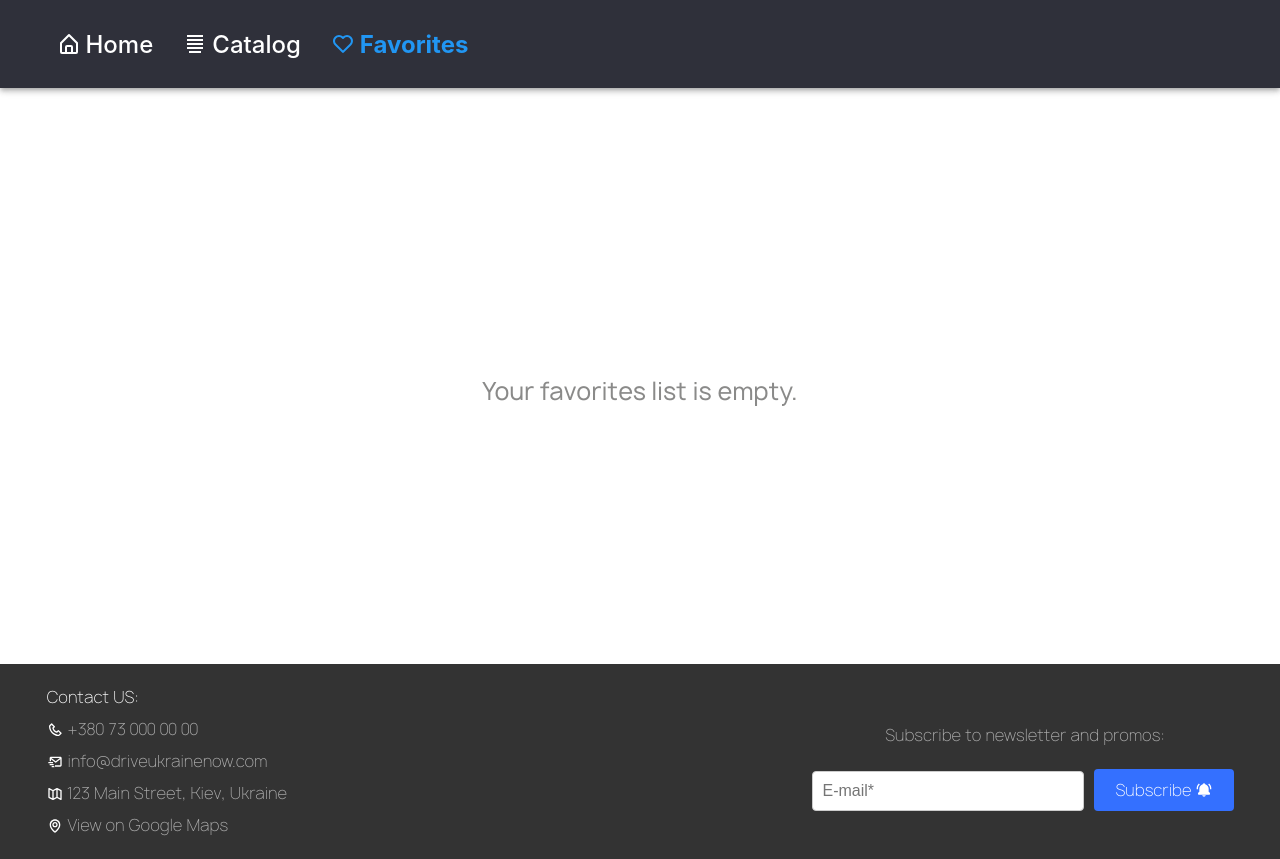
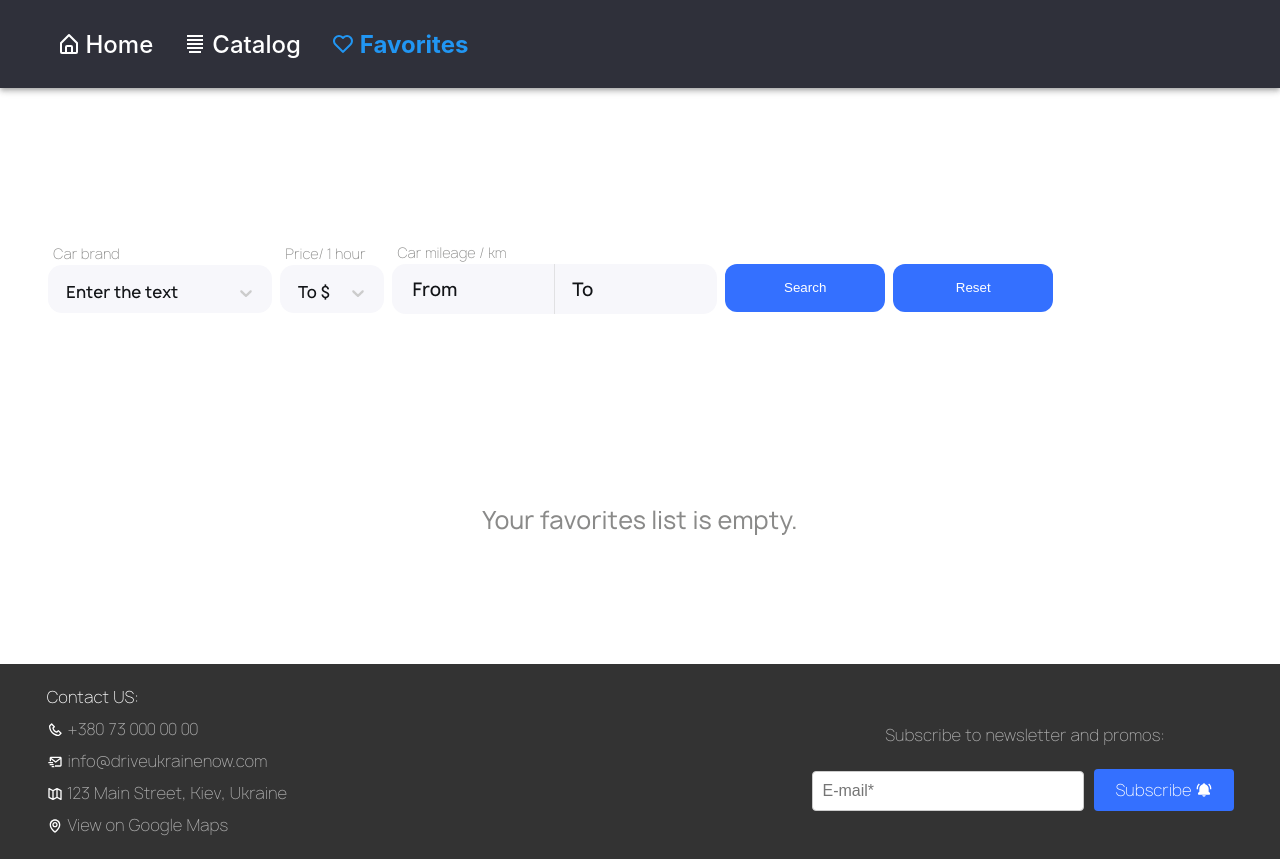
Before and after one commit to dariaaferreira/drive-ukraine-now, a React (Create React App) app: page /drive-ukraine-now/favorites in a window 1280 px wide. Built offline with nearby package versions, Linux system fonts and the light colour scheme.

Commit message:
added sideBar to favorites

```diff
--- a/src/pages/Favorites/Favorites.jsx
+++ b/src/pages/Favorites/Favorites.jsx
@@ -1,20 +1,99 @@
 import AdvertListItem from 'components/AdvertListItem/AdvertListItem';
-import React from 'react';
+import React, { useEffect, useState } from 'react';
 import { Container, EmptyFavorites, EmptyFavoritesMessage } from './Favorites.styled';
 import { useSelector } from 'react-redux';
 import Footer from 'components/Footer/Footer';
 import { ToastContainer } from 'react-toastify';
+import FilteredForm from 'components/FilteredForm/FilteredForm';
+import AdvertList from 'components/AdvertList/AdvertList';
 
 const Favorites = () => {
   const favorites = useSelector((state) => state.favorites.favorites);
 
+  const [filters, setFilters] = useState({
+    make: '',
+    filteredPrices: [],
+    minMileage: '',
+    maxMileage: '',
+  });
+  const [filteredAdverts, setFilteredAdverts] = useState(null);
+  const [isFiltering, setIsFiltering] = useState(false);
+
+  console.log("favorites: ", favorites);
+
+  useEffect(() => {
+    if (isFiltering) {
+      if (
+        filters.make ||
+        filters.filteredPrices.length > 0 ||
+        filters.minMileage ||
+        filters.maxMileage
+      ) {
+        const filteredAdverts = favorites.filter((advert) => {
+          if (filters.make && advert.make !== filters.make.value) {
+            return false;
+          }
+          if (
+            filters.filteredPrices.length > 0 &&
+            !filters.filteredPrices.some((priceObj) => priceObj.value === advert.rentalPrice.replace('$', ''))
+          ) {
+            return false;
+          }
+          if (filters.minMileage && advert.mileage < filters.minMileage) {
+            return false;
+          }
+          if (filters.maxMileage && advert.mileage > filters.maxMileage) {
+            return false;
+          }
+          return true;
+        });
+
+        setFilteredAdverts(filteredAdverts);
+      } else {
+        setFilteredAdverts([]);
+      }
+
+      return;
+    }
+  }, [filters, favorites, isFiltering]);
+
+  const makes = [...new Set(favorites.map((advert) => advert.make))];
+  const prices = [...new Set(favorites.map((advert) => advert.rentalPrice.replace('$', '')))];
+  const mileage = [...new Set(favorites.map((advert) => advert.mileage))];
+  const minMileage = Math.min(...mileage);
+  const maxMileage = Math.max(...mileage);
+
+  console.log("favorites:", favorites);
+console.log("filteredAdverts:", filteredAdverts);
+
   return (
     <>
       <Container>
+        <FilteredForm
+          makes={makes}
+          prices={prices}
+          minMileage={minMileage}
+          maxMileage={maxMileage}
+          onFilterChange={(newFilters) => {
+            setFilters(newFilters);
+            setIsFiltering(true);
+          }}
+          filters={filters}
+        />
         {favorites.length === 0 ? (
   <EmptyFavorites>
     <EmptyFavoritesMessage>Your favorites list is empty.</EmptyFavoritesMessage>
   </EmptyFavorites>
+) : (
+  <>
+    {isFiltering ? (
+      filteredAdverts !== null && filteredAdverts.length > 0 ? (
+        <AdvertList filteredAdverts={filteredAdverts} />
+      ) : (
+        <EmptyFavorites>
+          <EmptyFavoritesMessage>No matching favorites found.</EmptyFavoritesMessage>
+        </EmptyFavorites>
+      )
     ) : (
       favorites.map((advert, index) => (
         <div key={advert.id}>
@@ -22,8 +101,11 @@ const Favorites = () => {
         </div>
       ))
     )}
+  </>
+)}
+
       </Container>
-      <ToastContainer/>
+      <ToastContainer />
       <Footer />
     </>
   );
```
Lines whose indentation alone changed are shown as unchanged.
